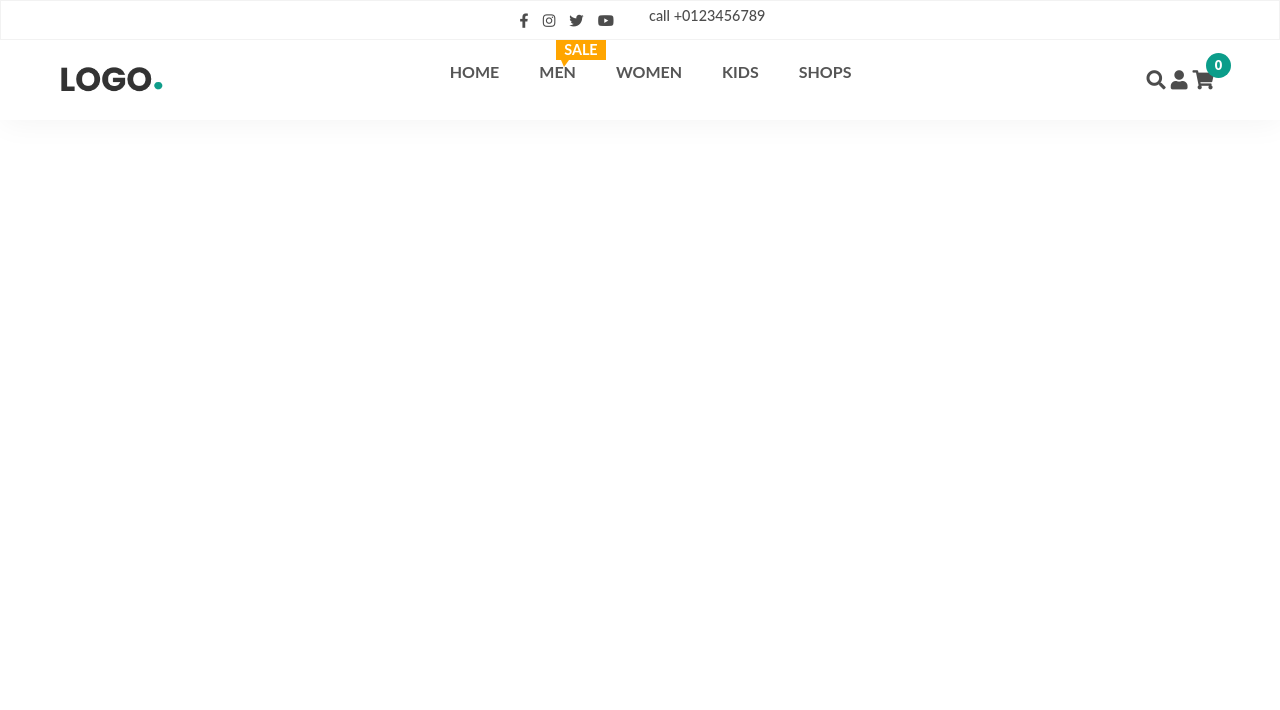
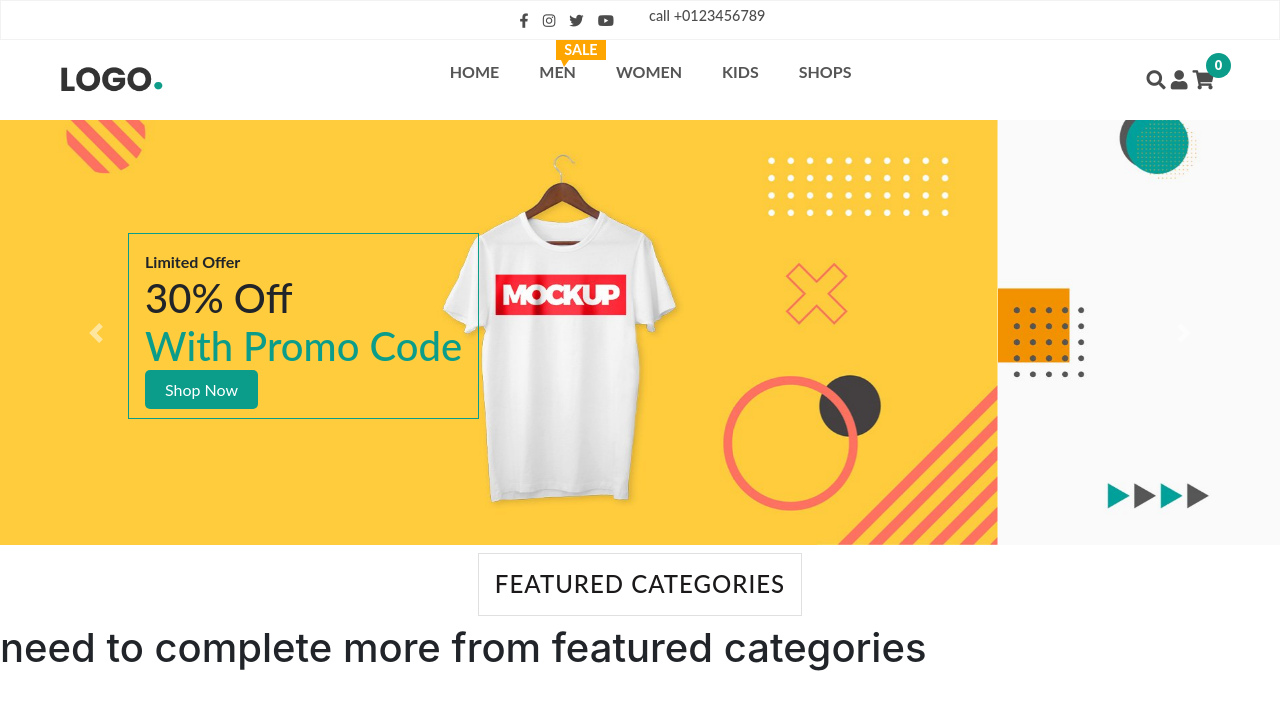
Before and after one commit to alineaz42/eCommerceSite, a plain HTML site: page index.html in a window 1280 px wide. Drawn offline with Linux system fonts and the light colour scheme.

Commit message:
completed the carousel but not the featured categories

```diff
--- a/css/style.css
+++ b/css/style.css
@@ -201,6 +201,7 @@ nav{
   left: 0;
   z-index: 105;
   display: none;
+  animation: fade .1s;
 
 }
 
@@ -290,6 +291,67 @@ nav{
 .sign-up-form{
   display: none;
 }
+@keyframes fade {
+  0%{
+    opacity: 0;
+  }
+  100%{
+    opacity: 1;
+  }
+}
 
 
 /* log in and creat account end */
+
+/* carousel start */
+/* #carouselExampleControls{
+  z-index: 500;
+} */
+.custom-carousel{
+  position: relative;
+}
+.carousel-text{
+  max-width: 30rem;
+  border: 1px solid #0b9d8a;
+  margin-top: -100px;
+  z-index: 10000;
+  position: absolute;
+  top: 50%;
+  left: 10%;
+  padding: 1rem;
+  transition: all .3s ease-in-out;
+}
+.carousel-text:hover{
+  transform: scale(1.1);
+}
+.carousel-text h1 span{
+  color: #0b9d8a;
+}
+.carousel-text a{
+  text-decoration: none;
+  background: #0b9d8a;
+  color: #fff;
+  padding: 10px 20px;
+  border-radius: 5px;
+}
+
+
+/* carousel end */
+
+/* featured categories start */
+.feature-categories-heading{
+  display: flex;
+  justify-content: center;
+  align-items: center;
+}
+.feature-categories-heading h1{
+  font-size: 1.5rem;
+  letter-spacing: 1px;
+  padding: 1rem 1rem;
+  margin-top: .5rem;
+  color: #1b1919;
+  text-transform: uppercase;
+  border: 1px solid #e0e0e0;
+}
+
+/* featured categories end */
--- a/index.html
+++ b/index.html
@@ -91,8 +91,8 @@
             <strong>Log In</strong>
             <!-- log in inputs  -->
             <form >
-                <input type="email" placeholder="example@gmail.com" required>
-                <input type="password" placeholder="password" required>
+                <input type="email" placeholder="example@gmail.com" name="email" required>
+                <input type="password" placeholder="password" name="password" required>
                 <input type="submit" value="Log In">
 
             </form>
@@ -110,9 +110,9 @@
             <strong>sign up</strong>
             <!-- log in inputs  -->
             <form >
-                <input type="text" placeholder="Full Name" required>
-                <input type="email" placeholder="example@gmail.com" required>
-                <input type="password" placeholder="password" required>
+                <input type="text" placeholder="Full Name" name="fullname" required>
+                <input type="email" placeholder="example@gmail.com" name="email" required>
+                <input type="password" placeholder="password" name="password" required>
                 <input type="submit" value="Sign up">
 
             </form>
@@ -125,6 +125,55 @@
             </div>
         </div>
     </div>
+
+    <!-- bootstarp carousel------------------------------------------------------------- -->
+
+
+    <div class="custom-carousel">
+
+
+        <div id="carouselExampleControls" class="carousel slide" data-ride="carousel">
+            <div class="carousel-inner">
+              <div class="carousel-item active">
+                <img class="d-block w-100" src="./images/Slider_01.jpg" alt="First slide">
+              </div>
+              <div class="carousel-item">
+                <img class="d-block w-100" src="./images/Slider_02.jpg" alt="Second slide">
+              </div>
+              <div class="carousel-item">
+                <img class="d-block w-100" src="./images/Slider_03.jpg" alt="Third slide">
+              </div>
+              <div class="carousel-item">
+                <img class="d-block w-100" src="./images/Slider_04.jpg" alt="Third slide">
+              </div>
+              <!-- <div class="carousel-item">
+                <img class="d-block w-100" src="./images/Slider_05.jpg" alt="Third slide">
+              </div> -->
+            </div>
+            <a class="carousel-control-prev" href="#carouselExampleControls" role="button" data-slide="prev">
+              <span class="carousel-control-prev-icon" aria-hidden="true"></span>
+              <span class="sr-only">Previous</span>
+            </a>
+            <a class="carousel-control-next" href="#carouselExampleControls" role="button" data-slide="next">
+              <span class="carousel-control-next-icon" aria-hidden="true"></span>
+              <span class="sr-only">Next</span>
+            </a>
+          </div>
+
+          <div class="carousel-text">
+              <strong>Limited Offer</strong>
+              <h1>30% Off <br><span> With Promo Code</span></h1>
+              <a href="#">Shop Now</a>
+          </div>
+    </div>
+
+    <!-- featured categories -------------- -->
+    <div class="feature-categories">
+        <div class="feature-categories-heading">
+            <h1>Featured Categories</h1>
+        </div>
+    </div>
+    <h1>need to complete more from featured categories</h1>
 
 
 
```
